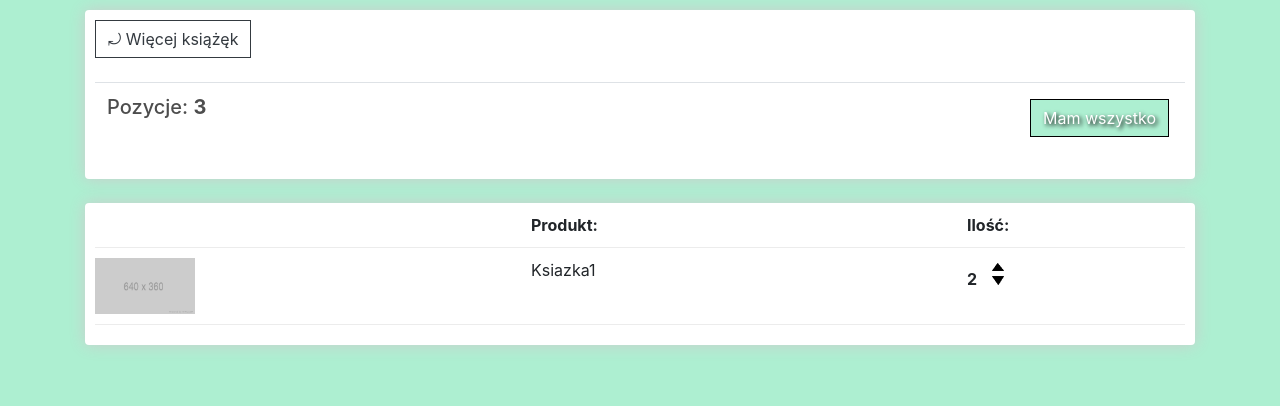
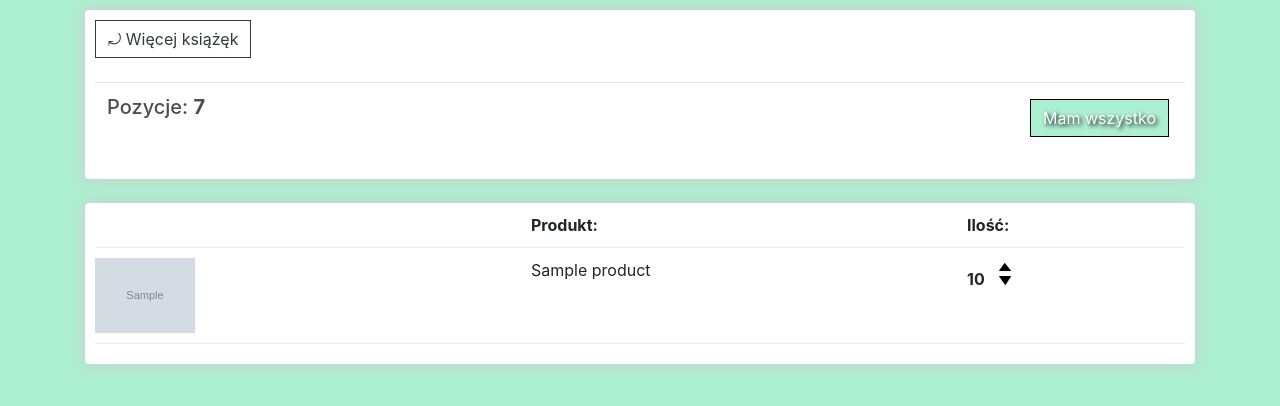
Before and after one commit to KucielKrzysztof/Biblioteka, a Django app: template biblioteka/bookstore/templates/store/cart.html in a window 1280 px wide. Shown: the part 70-476 px from the top of the page. Run offline with Django 5.2, Linux system fonts and the light colour scheme; data comes from the database, SQL or seed files in the repository; both versions use the stored data as it was after the commit; the template is opened without the code that fills it: values that come from a table or form of the project are taken from there, most other values are stand-ins (such as "Sample title", 1, 10 or a date in 2020); grey boxes marked "Sample" are stand-in pictures; lists and menus that the app fills with data are empty; parts of the project's set-up code (start-up, migrations or seed data) failed here and were passed over; some libraries are stand-ins or nearby versions.

Commit message:
add cart render

```diff
--- a/biblioteka/bookstore/models.py
+++ b/biblioteka/bookstore/models.py
@@ -42,6 +42,18 @@ class Order(models.Model): #koszyk
     def __str__(self):
         return str(self.id) #id to autogenerowany primary key obiektu Order
 
+    @property
+    def get_cart_items(self): #zlicza ile produktów ejst w koszyku
+
+        order_items = self.orderitem_set.all()  # Pobierz wszystkie elementy OrderItem dla tego zamówienia
+        total_items = 0
+
+        # Zlicz wszystkie produkty sumując ich ilość
+        for item in order_items:
+            total_items += item.quantity
+
+        return total_items
+
 class OrderItem(models.Model): #produkt w koszyku
     product = models.ForeignKey(Product, on_delete=models.SET_NULL, blank=True, null=True)
     order = models.ForeignKey(Order, on_delete=models.SET_NULL, blank=True, null=True)
--- a/biblioteka/bookstore/templates/store/cart.html
+++ b/biblioteka/bookstore/templates/store/cart.html
@@ -9,7 +9,7 @@
 	            <br>
 	            <table class="table">
 		            <tr>
-			            <th><h5>Pozycje: <strong>3</strong></h5></th>
+			            <th><h5>Pozycje: <strong>{{order.get_cart_items}}</strong></h5></th>
 			            <th>
 				        <a  style="float:right; margin:5px;" class="btn btn-custom-color2" href="{% url 'checkout' %}">Mam wszystko</a>
 			            </th>
@@ -26,11 +26,12 @@
                     <div style="flex:1"><strong>Ilość:</strong></div>
                 </div>
 
+				{% for item in items %}
                 <div class="cart-row">
-                    <div style="flex:2"><img class="row-image" src="{% static 'images/placeholder.png'%}"></div>
-                    <div style="flex:2">Ksiazka1</div>
+                    <div style="flex:2"><img class="row-image" src="{{item.product.imageURL}}"></div>
+                    <div style="flex:2">{{item.product.name}}</div>
                     <div style="flex:1">
-                        <p class="quantity">2</p>
+                        <p class="quantity">{{item.quantity}}</p>
 			            <div class="quantity">
 				        <img class="chg-quantity" src="{% static  'images/arrow-up.png' %}">
 
@@ -38,7 +39,7 @@
 			            </div>
                     </div>
                 </div>
-
+				{% endfor %}
 		    </div>
 	    </div>
     </div>
```
Also changed, not shown: biblioteka/bookstore/views.py (+8 -1 lines), biblioteka/db.sqlite3.
